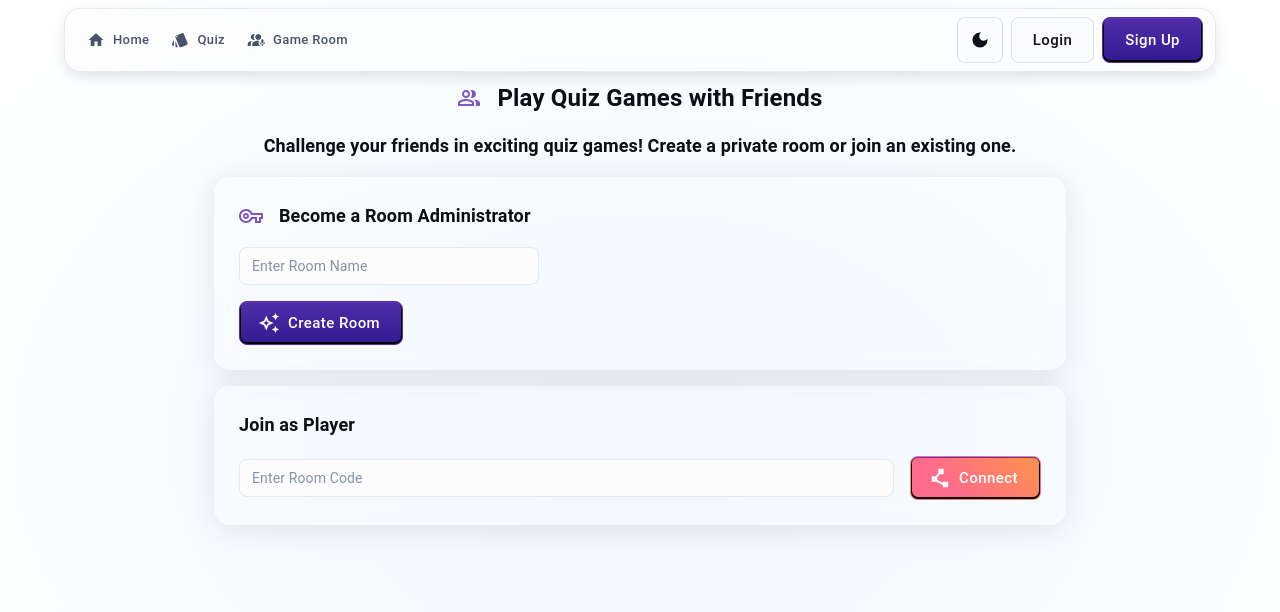
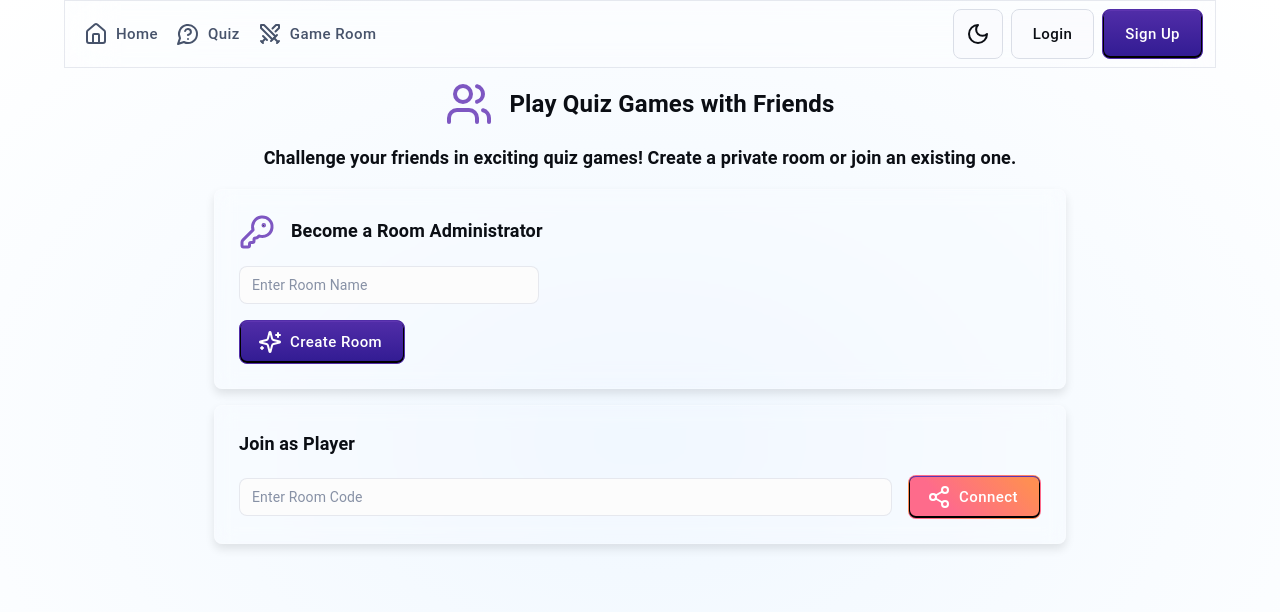
Before and after one commit to Jarominas/quizly-project, a Next.js app: page /game-room in a window 1280 px wide. Shown: the top 612 px of the page. Built offline with nearby package versions, Linux system fonts and the light colour scheme; no server answers.

Commit message:
theme and icon changes

```diff
--- a/package.json
+++ b/package.json
@@ -11,13 +11,13 @@
     "dependencies": {
         "@emotion/react": "^11.13.3",
         "@emotion/styled": "^11.13.0",
-		"@heroicons/react": "^2.1.5",
         "@mui/icons-material": "^6.1.6",
         "@mui/material": "^6.1.6",
         "@mui/x-data-grid": "^7.24.1",
         "@react-oauth/google": "^0.12.1",
         "axios": "^1.7.4",
         "eslint-plugin-react-refresh": "^0.4.14",
+        "lucide-react": "^0.475.0",
         "next": "^14.2.17",
         "prettier": "^3.4.1",
         "prop-types": "^15.8.1",
--- a/src/app-pages/game-room/GameRoomPage.tsx
+++ b/src/app-pages/game-room/GameRoomPage.tsx
@@ -2,13 +2,20 @@
 
 import React from 'react';
 
-import { Button, Card, CircularProgress, Container, OutlinedInput, Stack, Typography, alpha } from '@mui/material';
-import PeopleAltOutlinedIcon from '@mui/icons-material/PeopleAltOutlined';
-import VpnKeyOutlinedIcon from '@mui/icons-material/VpnKeyOutlined';
-import AutoAwesomeOutlinedIcon from '@mui/icons-material/AutoAwesomeOutlined';
-import PolylineIcon from '@mui/icons-material/Polyline';
+import {
+    Button,
+    Card,
+    CircularProgress,
+    Container,
+    OutlinedInput,
+    Stack,
+    Typography,
+    alpha,
+    useTheme,
+} from '@mui/material';
 import { toast } from 'react-toastify';
 import { useRouter } from 'next/navigation';
+import { Users, KeyRound, Share2, Sparkles } from 'lucide-react';
 
 import { axiosInstance } from '@/configs/axiosInstance';
 import { TOAST_MESSAGES } from '@/constants/toastMessages';
@@ -19,10 +26,8 @@ const styles = {
         padding: '24px',
         background: alpha('#fff', 0.1),
         backdropFilter: 'blur(10px)',
-        border: '1px solid',
         borderColor: alpha('#fff', 0.2),
-        borderRadius: 2,
-        boxShadow: '0 4px 30px rgba(0, 0, 0, 0.1)',
+        boxShadow: '0px 5px 10px 0px rgba(0, 0, 0, 0.1)',
     },
     button: {
         background: 'linear-gradient(45deg, #FE6B8B 30%, #FF8E53 90%)',
@@ -37,6 +42,7 @@ const styles = {
 
 const GameRoomPage = () => {
     const { user } = useAuth();
+    const theme = useTheme();
     const router = useRouter();
     const [roomName, setRoomName] = React.useState<string>('');
     const [roomCode, setRoomCode] = React.useState<string>('');
@@ -96,7 +102,7 @@ const GameRoomPage = () => {
         <Container maxWidth="md">
             <Stack spacing={2} alignSelf="center" textAlign="left">
                 <Stack direction="row" alignItems="center" alignSelf="center" spacing={2}>
-                    <PeopleAltOutlinedIcon color="primary" />
+                    <Users size={48} color={theme.palette.primary.main} />
                     <Typography variant="h4">Play Quiz Games with Friends</Typography>
                 </Stack>
                 <Typography alignSelf="center" variant="h6">
@@ -106,7 +112,7 @@ const GameRoomPage = () => {
                 <Card sx={styles.card}>
                     <Stack spacing={2}>
                         <Stack direction="row" alignItems="center" spacing={2}>
-                            <VpnKeyOutlinedIcon color="primary" />
+                            <KeyRound size={36} color={theme.palette.primary.main} />
                             <Typography variant="h6">Become a Room Administrator</Typography>
                         </Stack>
                         <Stack maxWidth={300}>
@@ -123,7 +129,7 @@ const GameRoomPage = () => {
                                 variant="contained"
                                 onClick={handleCreateRoom}
                                 disabled={loadingCreate}
-                                startIcon={loadingCreate ? <CircularProgress size={24} /> : <AutoAwesomeOutlinedIcon />}
+                                startIcon={loadingCreate ? <CircularProgress size={24} /> : <Sparkles />}
                             >
                                 Create Room
                             </Button>
@@ -148,7 +154,7 @@ const GameRoomPage = () => {
                                         variant="contained"
                                         onClick={handleConnectToRoom}
                                         disabled={loadingConnect}
-                                        startIcon={loadingConnect ? <CircularProgress size={24} /> : <PolylineIcon />}
+                                        startIcon={loadingConnect ? <CircularProgress size={24} /> : <Share2 />}
                                         sx={styles.button}
                                     >
                                         Connect
--- a/src/components/buttons/ToogleColorMode.tsx
+++ b/src/components/buttons/ToogleColorMode.tsx
@@ -1,5 +1,5 @@
 import IconButton from '@mui/material/IconButton';
-import { LightMode, DarkMode } from '@mui/icons-material';
+import { Sun, Moon } from 'lucide-react';
 
 interface ToggleColorModeProps {
     mode: 'dark' | 'light' | null;
@@ -8,8 +8,8 @@ interface ToggleColorModeProps {
 
 function ToggleColorMode({ mode, toggleColorMode, ...props }: ToggleColorModeProps) {
     return (
-        <IconButton onClick={toggleColorMode} color="primary" aria-label="Theme toggle button" size="large" {...props}>
-            {mode === 'dark' ? <LightMode fontSize="small" /> : <DarkMode fontSize="small" />}
+        <IconButton onClick={toggleColorMode} aria-label="Theme toggle button" size="large" {...props}>
+            {mode === 'dark' ? <Sun /> : <Moon />}
         </IconButton>
     );
 }
--- a/src/components/header/Header.tsx
+++ b/src/components/header/Header.tsx
@@ -17,18 +17,16 @@ import NavBar from './NavBar';
 import MobileNavbar from './MobileHeader';
 
 const styles = {
-    container: { boxShadow: 0, bgcolor: 'transparent', backgroundImage: 'none', mt: 1 },
+    container: { boxShadow: 0, bgcolor: 'transparent', backgroundImage: 'none' },
     toolbar: {
         display: 'flex',
         alignItems: 'center',
         justifyContent: 'space-between',
         flexShrink: 0,
-        borderRadius: 'calc(8px + 8px)',
         backdropFilter: 'blur(24px)',
         border: '1px solid',
         borderColor: 'divider',
-        backgroundColor: (theme: any) => alpha(theme.palette.background.default, 0.4),
-        boxShadow: 1,
+        backgroundColor: (theme: any) => alpha(theme.palette.background.default, 0.2),
         padding: '8px 12px',
     },
 
--- a/src/components/header/MobileHeader.tsx
+++ b/src/components/header/MobileHeader.tsx
@@ -3,7 +3,7 @@ import React from 'react';
 import Link from 'next/link';
 
 import { Box, Button, Divider, Drawer, IconButton, Stack } from '@mui/material';
-import { XMarkIcon, Bars2Icon } from '@heroicons/react/24/outline';
+import { Menu, X } from 'lucide-react';
 
 import { APP_NAVIGATION_LIST, NAVIGATION_PATHS } from '@/configs/pageNavigation';
 import { usePermission } from '@/hooks/usePermission';
@@ -37,13 +37,13 @@ const MobileNavbar = ({ toggleDrawer, open }: MobileNavbarProps) => {
     return (
         <Box sx={styles.container}>
             <IconButton aria-label="Menu button" onClick={toggleDrawer(true)}>
-                <Bars2Icon />
+                <Menu />
             </IconButton>
             <Drawer anchor="top" open={open} onClose={toggleDrawer(false)}>
                 <Box sx={styles.box}>
                     <Box sx={styles.iconBox}>
                         <IconButton onClick={toggleDrawer(false)}>
-                            <XMarkIcon />
+                            <X />
                         </IconButton>
                     </Box>
                     <Divider sx={styles.divider} />
--- a/src/components/header/NavBar.tsx
+++ b/src/components/header/NavBar.tsx
@@ -16,7 +16,7 @@ export default function NavBar() {
                         <Button
                             variant="text"
                             color="info"
-                            size="small"
+                            size="large"
                             sx={{ minWidth: 0 }}
                             startIcon={item.icon ? <item.icon /> : null}
                         >
--- a/src/theme/customizations/inputs.js
+++ b/src/theme/customizations/inputs.js
@@ -249,14 +249,14 @@ export const inputsCustomizations = {
                     backgroundColor: gray[200],
                 },
                 ...theme.applyStyles('dark', {
-                    backgroundColor: gray[800],
+                    backgroundColor: 'transparent',
                     borderColor: gray[700],
                     '&:hover': {
-                        backgroundColor: gray[900],
+                        backgroundColor: deepPurple[700],
                         borderColor: gray[600],
                     },
                     '&:active': {
-                        backgroundColor: gray[900],
+                        backgroundColor: deepPurple[300],
                     },
                 }),
                 variants: [
--- a/src/theme/getMainTheme.js
+++ b/src/theme/getMainTheme.js
@@ -21,7 +21,7 @@ export default function getMainTheme(mode) {
                     body: {
                         backgroundImage:
                             mode === 'dark'
-                                ? 'radial-gradient(at 50% 50%, hsla(210, 100%, 16%, 0.5), hsl(220, 30%, 5%))'
+                                ? 'radial-gradient(at 50% 50%, #6B48FF 0%, #2A2D59 0%)'
                                 : 'radial-gradient(ellipse at 50% 50%, hsl(210, 100%, 97%), hsl(0, 0%, 100%))',
                         backgroundRepeat: 'no-repeat',
                         minHeight: '100vh',
```
Also changed, not shown: src/configs/pageNavigation.ts (+9 -15 lines), src/styles/globals.css (indentation only), 1 other file (tests, documents, lock files or other folders). Lines whose indentation alone changed are shown as unchanged.
